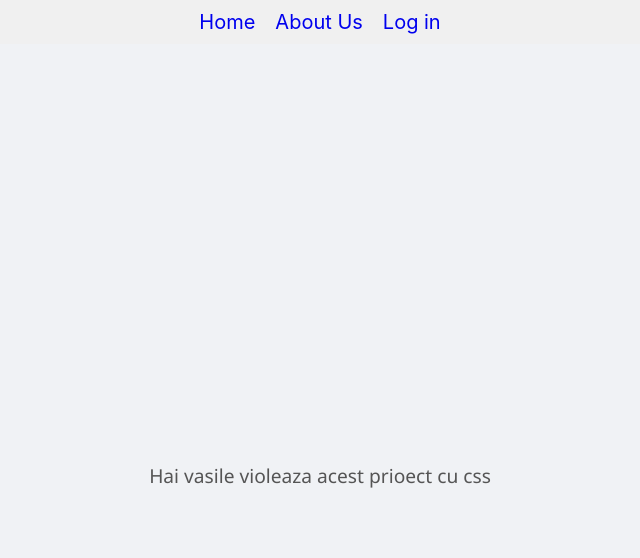
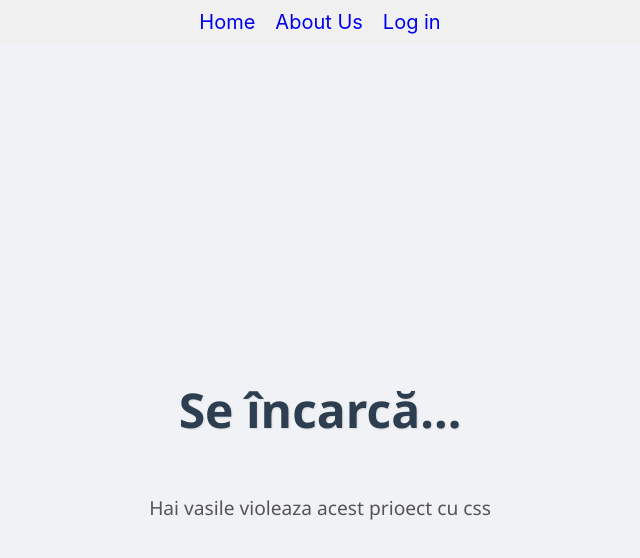
Before and after one commit to DonZircon/Proiect-Qr-Osfiir, a React (Create React App) app in the folder frontend/: page / in a window 1280 px wide. Shown: the top 558 px of the page, without its empty margins (320-960 px from the left). Built offline with nearby package versions, Linux system fonts and the light colour scheme; no server answers.

Commit message:
inca un p

```diff
--- a/frontend/src/home.js
+++ b/frontend/src/home.js
@@ -17,7 +17,7 @@ function Home() {
  return (
     <div className="home-container">
       <h1 className="home-title">
-        {data ? data.title : ""}
+        {data ? data.title : "Se încarcă..."}
       </h1>
       <p className="home-description">
         Hai vasile violeaza acest prioect cu css
```
